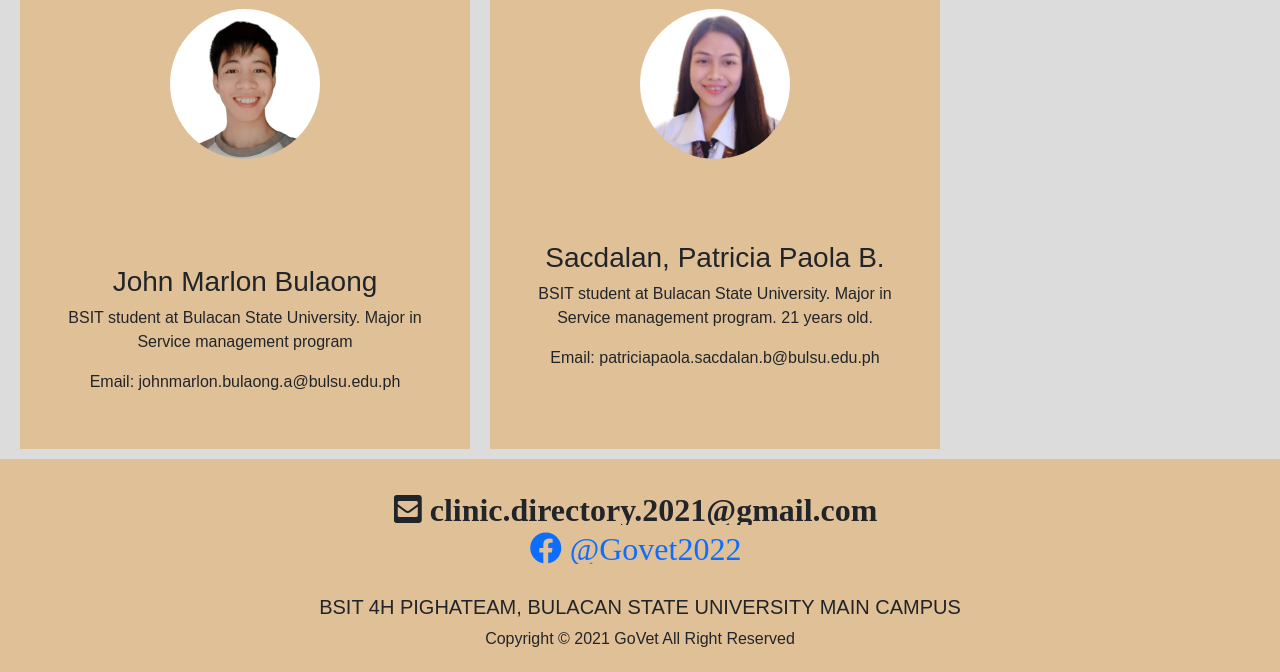
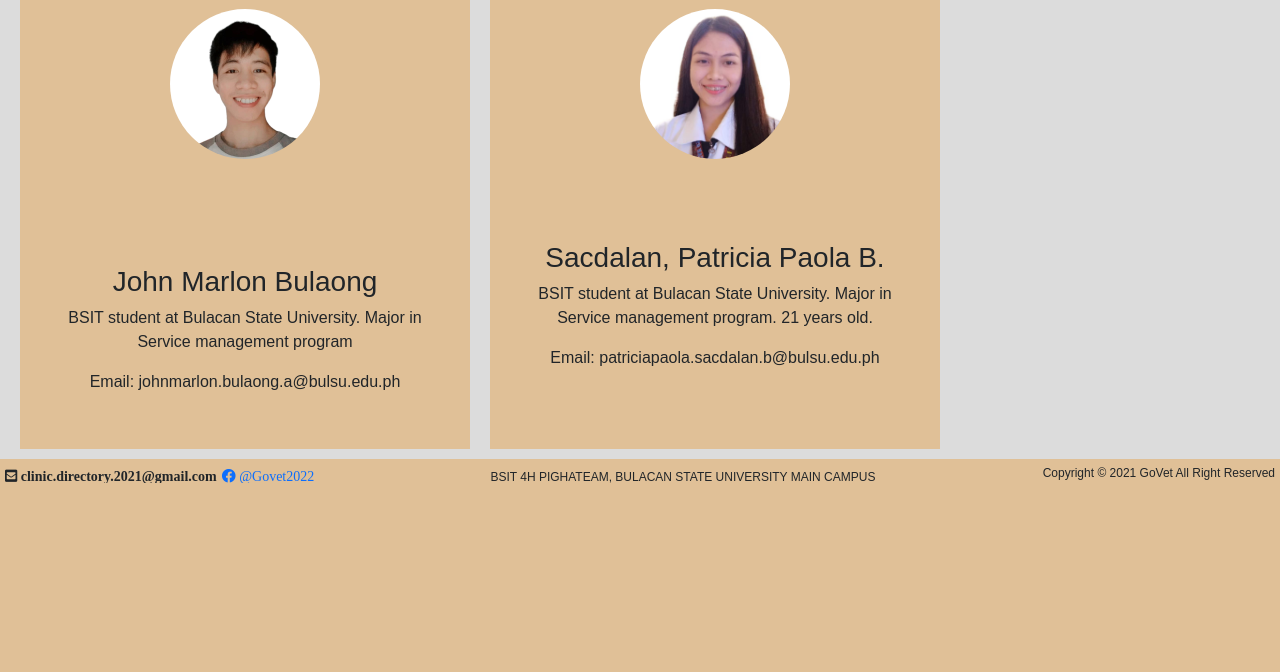
Before and after one commit to Clinic-Directory-2021/web_based_clinic_directory, a Django app: page /about/ in a window 1280 px wide. Shown: the part 1638-2310 px from the top of the page. After the commit the page ends 2121 px from the top, so only its background shows below. Run offline with Django 3.2, Linux system fonts and the light colour scheme; some libraries are stand-ins or nearby versions.

Commit message:
asdasdasd

```diff
--- a/main_app/templates/footer.html
+++ b/main_app/templates/footer.html
@@ -1,14 +1,8 @@
 <div class="footer" style="width: 100%; background-color: #E0C097; position: relative; bottom: 0%; text-align: center; padding: 5px;">
-    <br>
     <div style="text-align: center; margin: auto;" class="links">
-        <i class="fas fa-envelope-square fa-2x" style="margin-top: 5px;"> clinic.directory.2021@gmail.com</i> &nbsp;
-    </div>
-    <div style="text-align: center; margin: auto;" class="links">
-        <a href="https://www.facebook.com/Govet2022/" target="_blank"><i class="fab fa-facebook fa-2x">  @Govet2022</i></a> &nbsp;
-    </div>
-    <br>
-    <div>
-        <h5>BSIT 4H PIGHATEAM, BULACAN STATE UNIVERSITY MAIN CAMPUS</h5>
-        <P>Copyright © 2021 GoVet All Right Reserved</P>
+        <i class="fas fa-envelope-square fa-sm" style="margin-top: 5px; float: left;"> clinic.directory.2021@gmail.com</i> &nbsp;
+        <a href="https://www.facebook.com/Govet2022/" target="_blank"><i class="fab fa-facebook fa-sm" style="margin-top: 5px; margin-left: 5px; float: left;">  @Govet2022</i></a> &nbsp;
+        <h style="font-size: 12px;">BSIT 4H PIGHATEAM, BULACAN STATE UNIVERSITY MAIN CAMPUS</h> &nbsp;
+        <h style="font-size: 12px; float: right;">Copyright © 2021 GoVet All Right Reserved</h>
     </div>
 </div>
```
Also changed, not shown: db.sqlite3.
